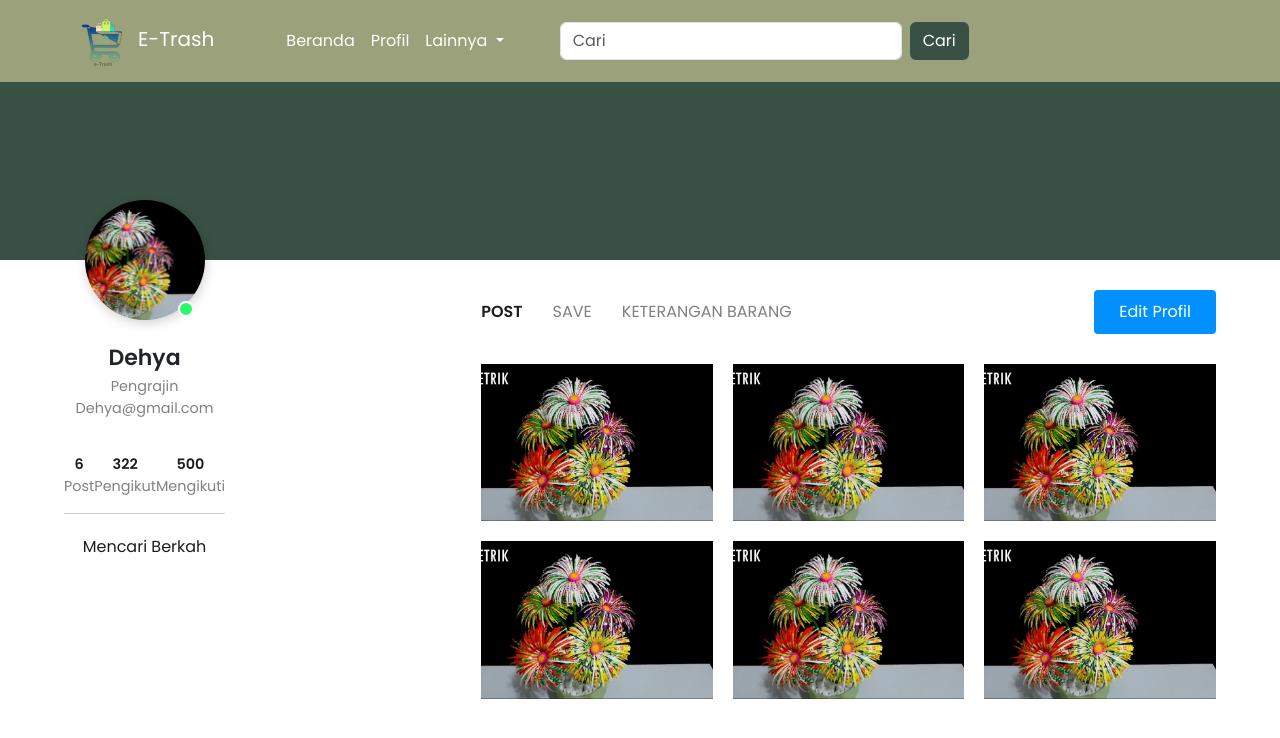
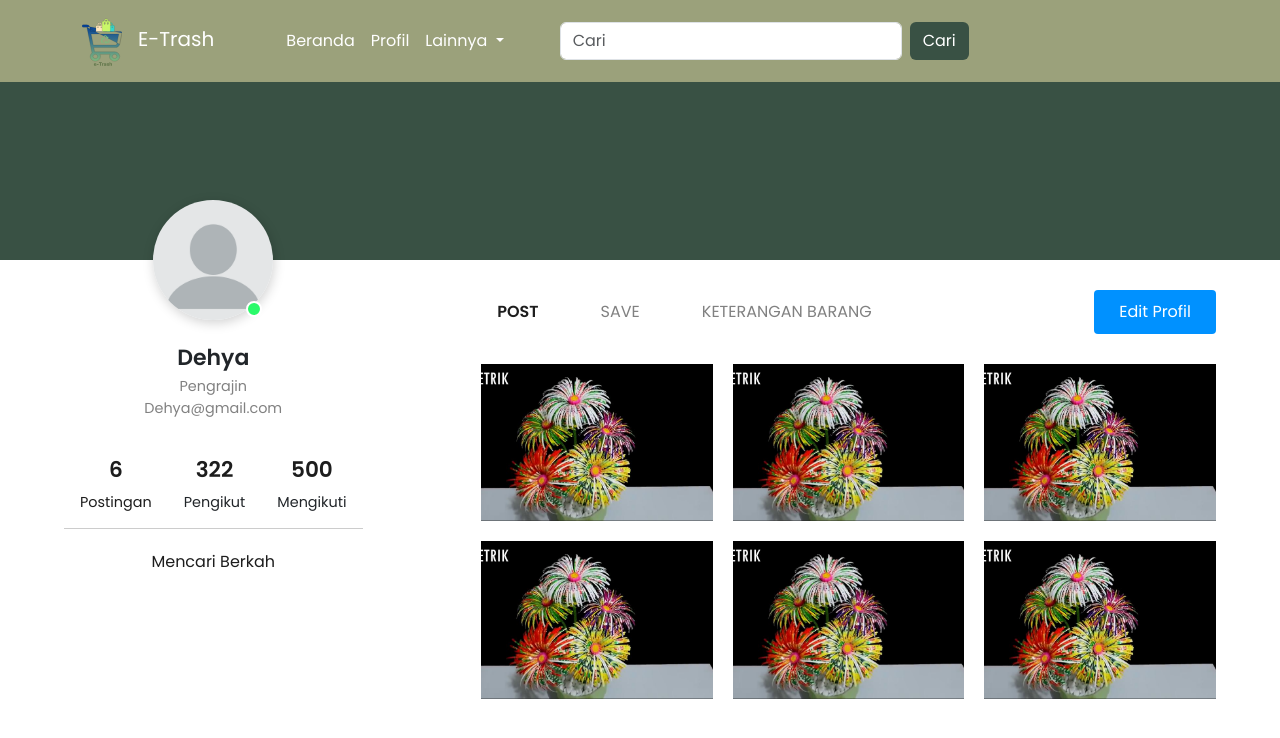
Before and after one commit to hikmatunrifka/aplikasi-e-t, a PHP site: page /profilsaya.php in a window 1280 px wide. Shown: the top 738 px of the page. Run offline with PHP 8.4, Linux system fonts and the light colour scheme; some libraries are stand-ins or nearby versions.

Commit message:
memperbaiki profil saya

```diff
--- a/profilsaya.php
+++ b/profilsaya.php
@@ -23,7 +23,7 @@ include'navbar.php';
       <div class="cols__container">
         <div class="left__col">
           <div class="img__container">
-            <img src="foto/bunga.jpg" alt="Dehya" />
+            <img src="foto/orang.png" alt="Dehya" />
             <span></span>
           </div>
           <h2>Dehya</h2>
@@ -31,9 +31,11 @@ include'navbar.php';
           <p>Dehya@gmail.com</p>
 
           <ul class="about">
-            <li><span>6</span>Post</li>
-            <li><span>322</span>Pengikut</li>
-            <li><span>500</span>Mengikuti</li>
+            <li class="mx-3"><span>6</span>Postingan</li>
+            <li class="mx-3"><span>322</span><a class="text-decorayion-none text-dark"href="pengikut.php">Pengikut</a></li>
+            <li class="mx-3"><span>500</span><a class="text-decoration-none text-dark" href="mengikuti.php">Mengikuti</a></li>
+
+
           </ul>
 
           <div class="content">
@@ -47,12 +49,12 @@ include'navbar.php';
         <div class="right__col">
           <nav>
             <ul>
-              <li><a href="">Post</i> </a></li>
-              <li><a href="">save</a></li>
-              <li><a href="">keterangan barang</a></li>
+              <li class="mx-3"><a href="">Post</i> </a></li>
+              <li class="mx-3"><a href="">save</a></li>
+              <li class="mx-3"><a href="">keterangan barang</a></li>
 
             </ul>
-            <button>Edit Profil</button>
+            <button onclick="location.href='edit_profil.html'">Edit Profil</button>
           </nav>
 
           <div class="photos">
--- a/style/profilsaya.css
+++ b/style/profilsaya.css
@@ -77,7 +77,7 @@ a {
 .header__wrapper .cols__container .left__col .about li {
   display: flex;
   flex-direction: column;
-  color: #818181;
+  color: #1d1d1d;
   font-size: 0.9rem;
 }
 .header__wrapper .cols__container .left__col .about li span {
@@ -192,3 +192,22 @@ a {
     margin-top: 0;
   }
 }
+
+.about {
+  display: flex;
+  justify-content: center;
+  align-items: center;
+  text-align: center;
+}
+
+.about li {
+  margin: 0 10px;
+  display: flex;
+  flex-direction: column;
+}
+
+.about li span {
+  font-weight: bold;
+  font-size: 1.5em;
+  margin-bottom: 5px;
+}
```
